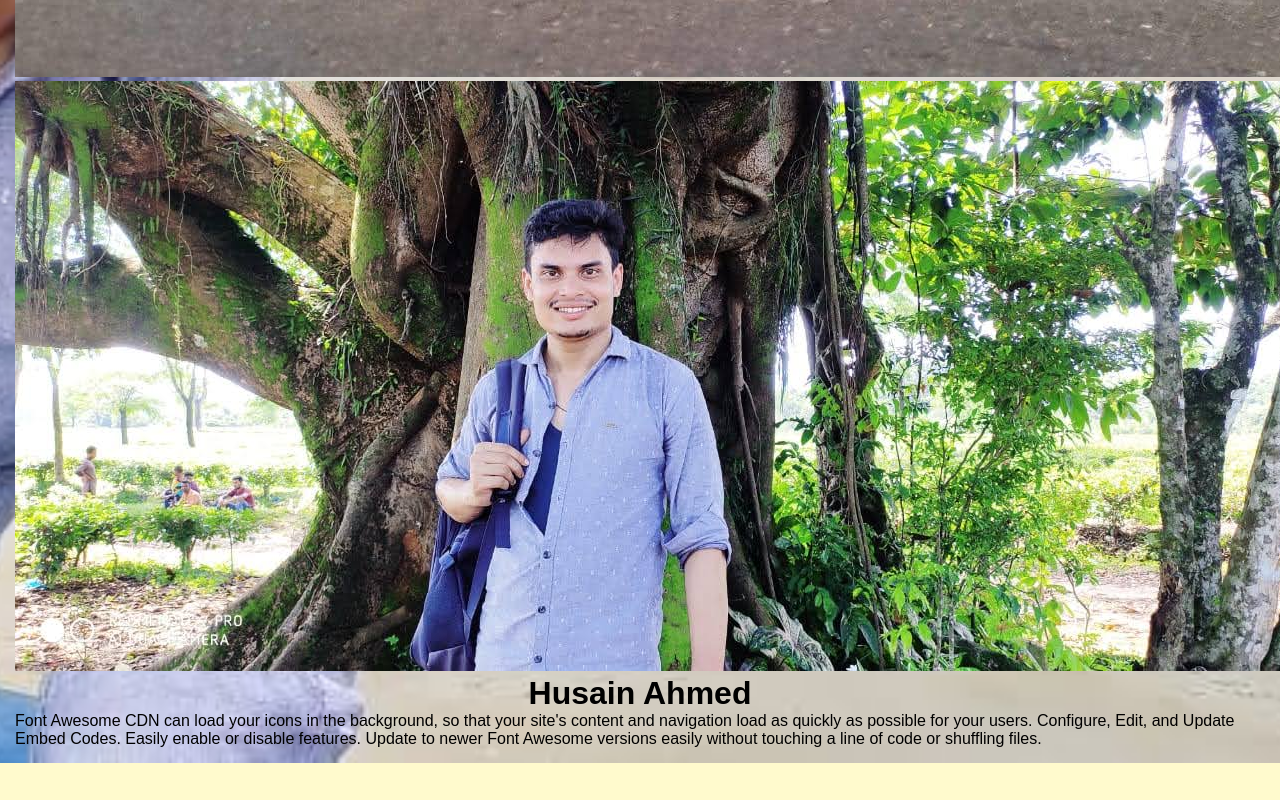
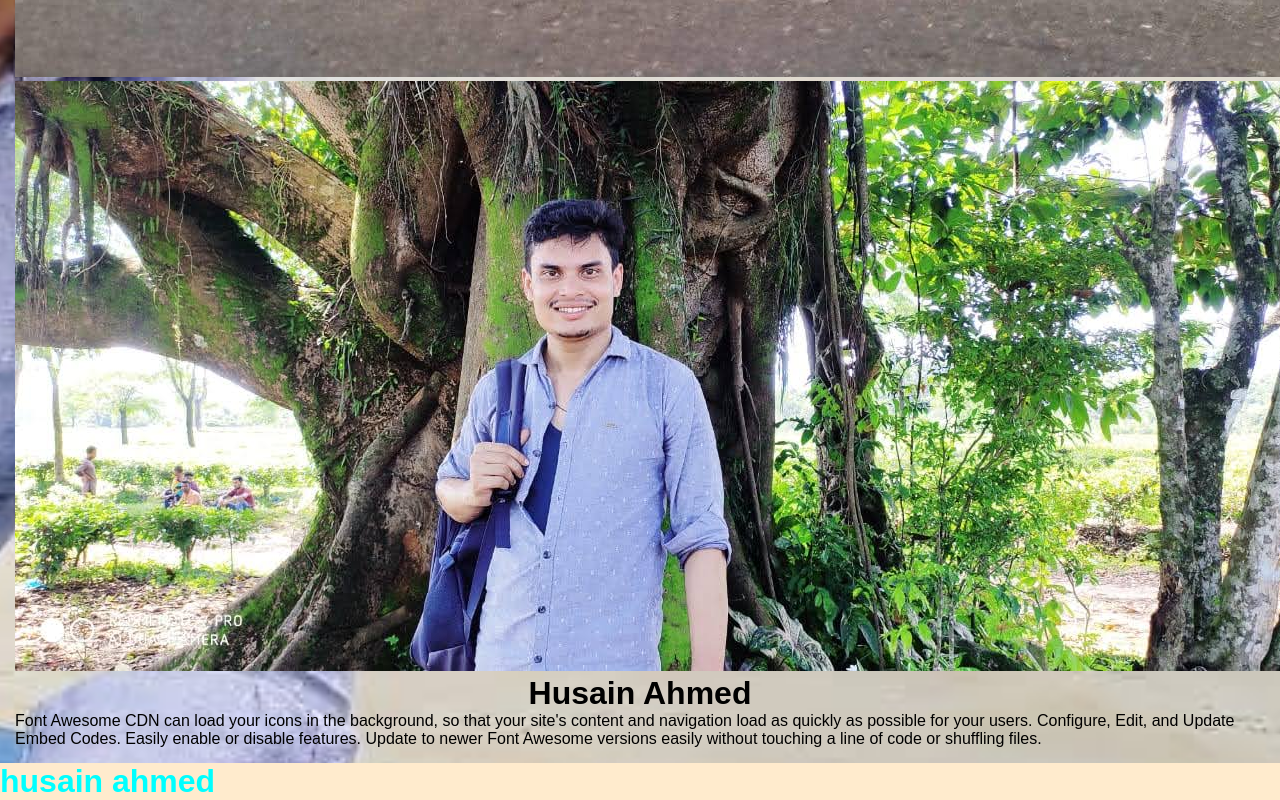
Before and after one commit to Husain7997/modiul-1, a plain HTML site: page modiul-1.html in a window 1280 px wide. Shown: the part 976-1776 px from the top of the page. Before the commit the page ends 1739 px from the top, so only its background shows below. Drawn offline with Linux system fonts and the light colour scheme.

Commit message:
new class added

```diff
--- /dev/null
+++ b/main.css
@@ -0,0 +1,4 @@
+.husain{
+    color: aqua;
+    background-color: blanchedalmond;
+}
--- a/modiul-1.html
+++ b/modiul-1.html
@@ -8,6 +8,7 @@
     <link rel="shortcut icon" href="img/1.jpg" type="image/x-icon">
     <link rel="stylesheet" href="style.css">
     <link rel="stylesheet" href="https://cdn.jsdelivr.net/npm/@fortawesome/fontawesome-free@5.15.3/css/fontawesome.min.css">
+    <link rel="stylesheet" href="main.css">
 </head>
 <body>
  <div class="h1">
@@ -63,6 +64,9 @@
 <p>Font Awesome CDN can load your icons in the background, so that your site's content and navigation load as quickly as possible for your users. Configure, Edit, and Update Embed Codes. Easily enable or disable features. Update to newer Font Awesome versions easily without touching a line of code or shuffling files.</p>
 
 </div>
+<div class="husain">
+    <h1>husain ahmed</h1>
 
+</div>
 </body>
 </html>
```
